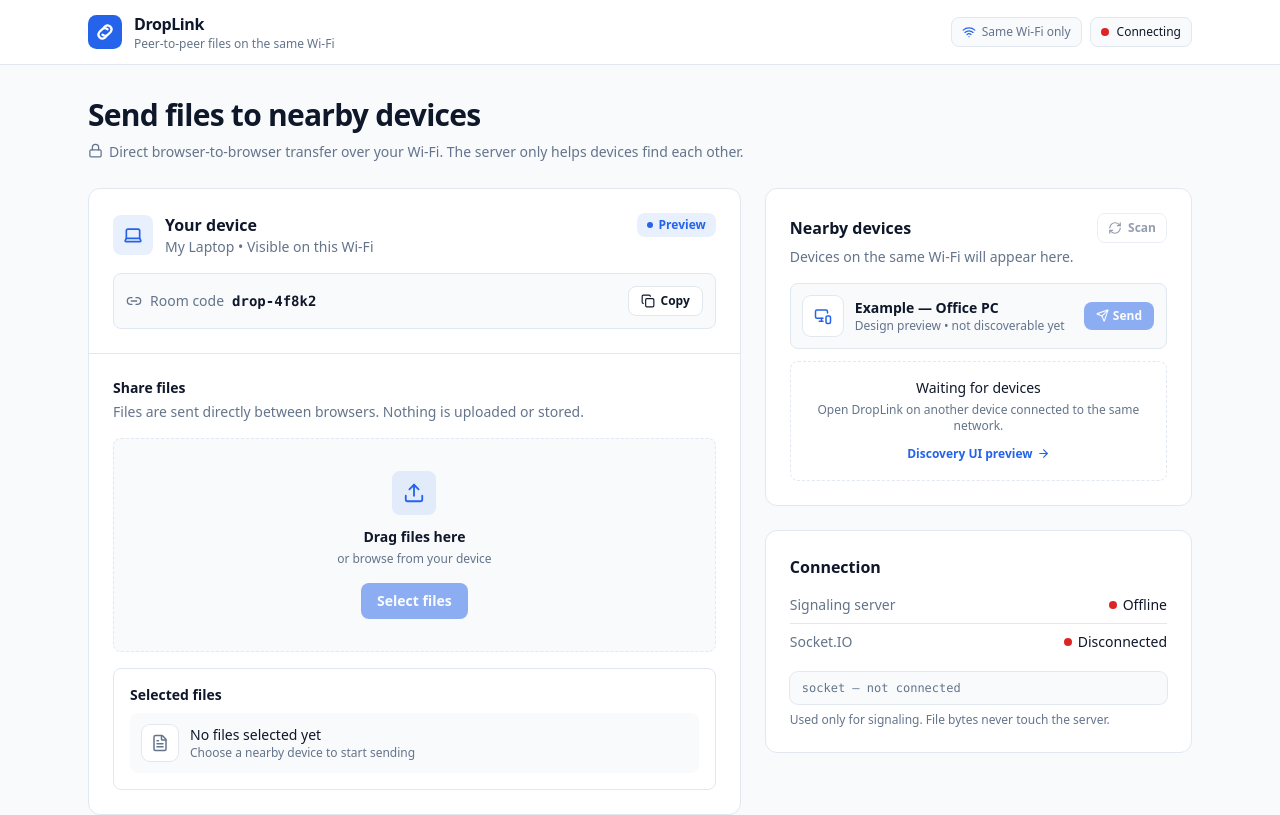
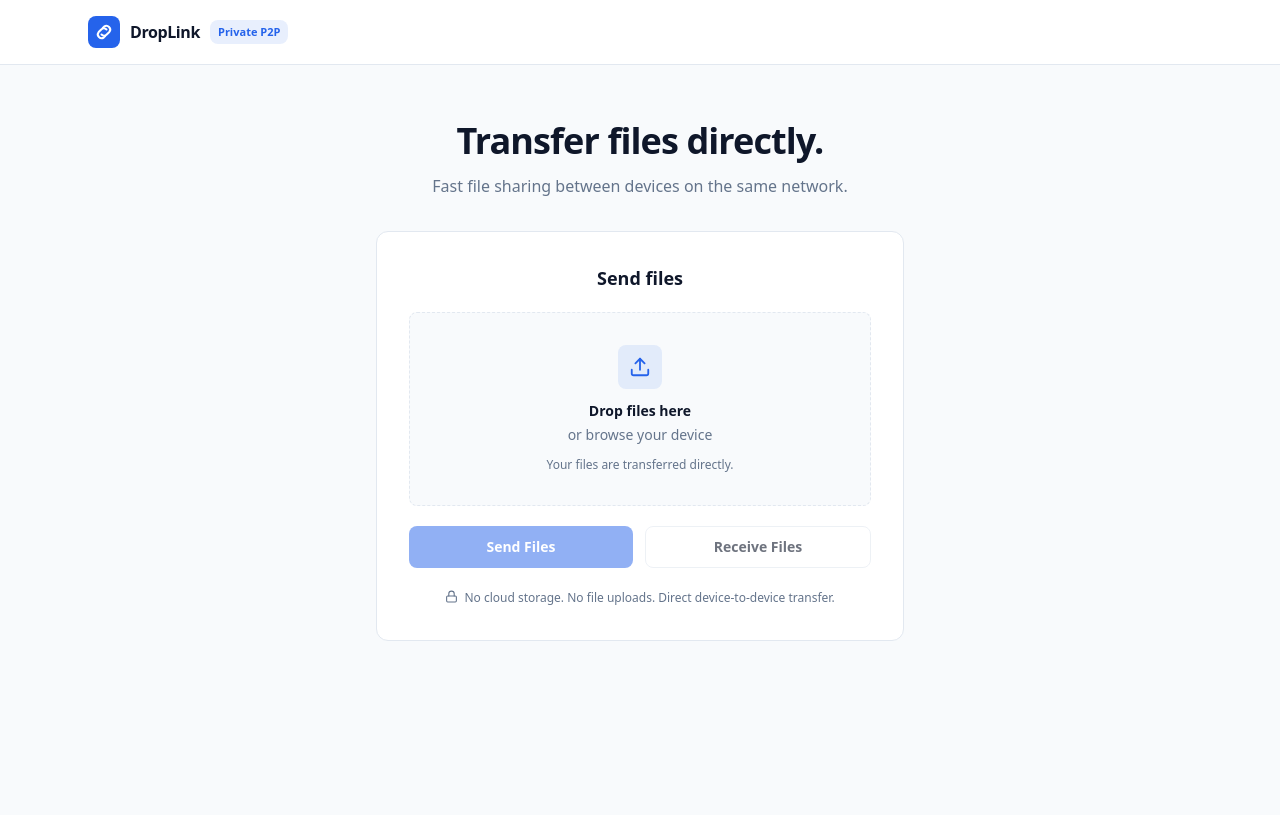
Before and after one commit to Nischal-69/Droplink, a React (Vite) app in the folder client/: page / in a window 1280 px wide. Shown: the top 815 px of the page. Built offline with nearby package versions, Linux system fonts and the light colour scheme; no server answers.

Commit message:
homw page

```diff
--- a/client/src/App.tsx
+++ b/client/src/App.tsx
@@ -1,78 +1,63 @@
-import { useEffect, useState } from 'react'
-import { Lock } from 'lucide-react'
-import { io } from 'socket.io-client'
-import DevicesPanel from './components/DevicesPanel'
-import Footer from './components/Footer'
+import { Lock, Upload } from 'lucide-react'
 import Header from './components/Header'
-import HowItWorks from './components/HowItWorks'
-import SharePanel from './components/SharePanel'
 
 function App() {
-  const [backendOnline, setBackendOnline] = useState(false)
-  const [socketConnected, setSocketConnected] = useState(false)
-  const [socketId, setSocketId] = useState<string | null>(null)
+  return (
+    <div className="flex min-h-screen flex-col bg-background text-dark">
+      <Header />
 
-  useEffect(() => {
-    fetch('/api/health')
-      .then((res) => {
-        setBackendOnline(res.ok)
-      })
-      .catch(() => setBackendOnline(false))
-  }, [])
-
-  useEffect(() => {
-    const socket = io({ autoConnect: true })
-
-    socket.on('connect', () => {
-      setSocketConnected(true)
-      setSocketId(socket.id ?? null)
-    })
-
-    socket.on('disconnect', () => {
-      setSocketConnected(false)
-      setSocketId(null)
-    })
-
-    return () => {
-      socket.disconnect()
-    }
-  }, [])
-
-  return (
-    <div className="min-h-screen bg-background text-dark">
-      <Header backendOnline={backendOnline} socketConnected={socketConnected} />
-
-      <main className="mx-auto w-full max-w-6xl px-4 py-6 sm:px-6 sm:py-8">
-        <div className="mb-6 max-w-2xl">
-          <h1 className="text-2xl font-bold tracking-tight sm:text-3xl">
-            Send files to nearby devices
+      <main className="mx-auto flex w-full max-w-xl flex-1 flex-col items-center px-4 py-10 sm:px-6 sm:py-14">
+        <div className="text-center">
+          <h1 className="text-3xl font-bold tracking-tight sm:text-4xl">
+            Transfer files directly.
           </h1>
-          <p className="mt-2 flex items-start gap-1.5 text-sm leading-relaxed text-muted">
-            <Lock size={15} className="mt-0.5 shrink-0" aria-hidden />
-            Direct browser-to-browser transfer over your Wi-Fi. The server only
-            helps devices find each other.
+          <p className="mt-3 text-sm leading-relaxed text-muted sm:text-base">
+            Fast file sharing between devices on the same network.
           </p>
         </div>
 
-        <div className="grid items-start gap-6 lg:grid-cols-5">
-          <div className="lg:col-span-3">
-            <SharePanel />
+        <section
+          aria-label="Send files"
+          className="mt-8 w-full rounded-xl border border-border bg-white p-6 sm:p-8"
+        >
+          <h2 className="text-center text-lg font-semibold">Send files</h2>
+
+          <div className="mt-5 rounded-lg border border-dashed border-border bg-background px-4 py-8 text-center">
+            <span className="mx-auto flex h-11 w-11 items-center justify-center rounded-lg bg-primary/10">
+              <Upload size={22} className="text-primary" aria-hidden />
+            </span>
+            <p className="mt-3 text-sm font-semibold">Drop files here</p>
+            <p className="mt-1 text-sm text-muted">or browse your device</p>
+            <p className="mt-3 text-xs text-muted">
+              Your files are transferred directly.
+            </p>
           </div>
-          <div className="lg:col-span-2">
-            <DevicesPanel
-              backendOnline={backendOnline}
-              socketConnected={socketConnected}
-              socketId={socketId}
-            />
+
+          <div className="mt-5 flex flex-col gap-3 sm:flex-row">
+            <button
+              type="button"
+              disabled
+              title="Sending coming soon"
+              className="flex-1 cursor-not-allowed rounded-lg bg-primary px-4 py-2.5 text-sm font-semibold text-white opacity-50"
+            >
+              Send Files
+            </button>
+            <button
+              type="button"
+              disabled
+              title="Receiving coming soon"
+              className="flex-1 cursor-not-allowed rounded-lg border border-border bg-white px-4 py-2.5 text-sm font-semibold text-dark opacity-60"
+            >
+              Receive Files
+            </button>
           </div>
-        </div>
 
-        <div className="mt-6">
-          <HowItWorks />
-        </div>
+          <p className="mt-5 flex items-start justify-center gap-1.5 text-center text-xs leading-relaxed text-muted">
+            <Lock size={13} className="mt-0.5 shrink-0" aria-hidden />
+            No cloud storage. No file uploads. Direct device-to-device transfer.
+          </p>
+        </section>
       </main>
-
-      <Footer />
     </div>
   )
 }
--- a/client/src/components/Header.tsx
+++ b/client/src/components/Header.tsx
@@ -1,44 +1,16 @@
-import { Wifi } from 'lucide-react'
 import DropLinkLogo from './DropLinkLogo'
 
-type Props = {
-  backendOnline: boolean
-  socketConnected: boolean
-}
-
-function StatusDot({ ok }: { ok: boolean }) {
+export default function Header() {
   return (
-    <span
-      aria-hidden
-      className={`inline-block h-2 w-2 rounded-full ${ok ? 'bg-success' : 'bg-danger'}`}
-    />
-  )
-}
-
-export default function Header({ backendOnline, socketConnected }: Props) {
-  const allOk = backendOnline && socketConnected
-
-  return (
-    <header className="sticky top-0 z-10 border-b border-border bg-white">
+    <header className="border-b border-border bg-white">
       <div className="mx-auto flex h-16 max-w-6xl items-center justify-between gap-3 px-4 sm:px-6">
-        <div className="flex items-center gap-3">
-          <DropLinkLogo size={34} />
-          <div className="leading-tight">
-            <p className="text-base font-bold tracking-tight text-dark">DropLink</p>
-            <p className="hidden text-xs text-muted sm:block">
-              Peer-to-peer files on the same Wi-Fi
-            </p>
-          </div>
-        </div>
-
-        <div className="flex items-center gap-2">
-          <span className="hidden items-center gap-1.5 rounded-lg border border-border bg-background px-2.5 py-1.5 text-xs font-medium text-muted md:inline-flex">
-            <Wifi size={14} className="text-primary" aria-hidden />
-            Same Wi-Fi only
+        <div className="flex items-center gap-2.5">
+          <DropLinkLogo size={32} />
+          <span className="text-base font-bold tracking-tight text-dark">
+            DropLink
           </span>
-          <span className="inline-flex items-center gap-2 rounded-lg border border-border bg-background px-2.5 py-1.5 text-xs font-medium text-dark">
-            <StatusDot ok={allOk} />
-            {allOk ? 'Connected' : 'Connecting'}
+          <span className="rounded-lg bg-primary/10 px-2 py-1 text-[11px] font-semibold text-primary">
+            Private P2P
           </span>
         </div>
       </div>
```
